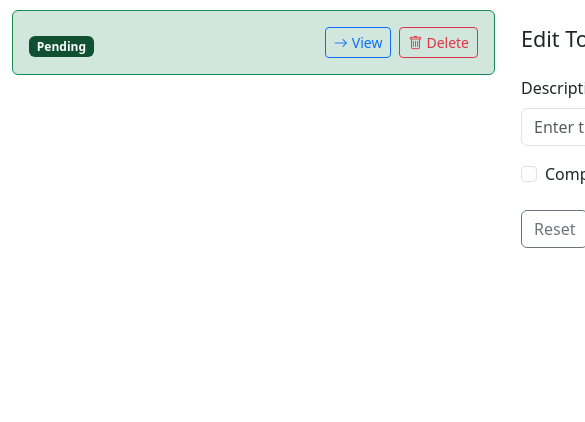
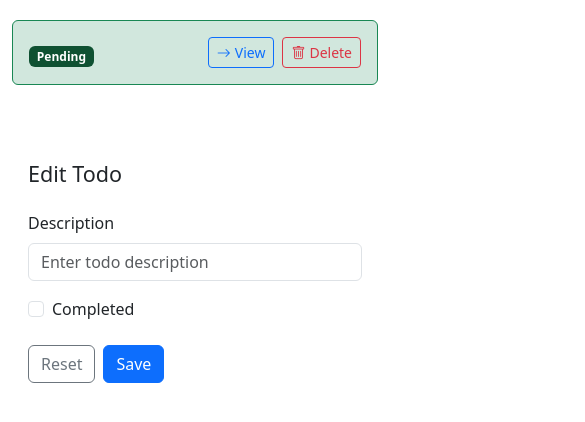
Before and after one commit to davidavila2/aug-mdv, an Angular app: page /todos in a window 390 px wide. Shown: the top 422 px of the page, 585 px wide, since content can reach past the window. Built offline with nearby package versions, Linux system fonts and the light colour scheme; no server answers.

Commit message:
Refactor Todo component layout for better responsiveness and update styles for improved padding and spacing

```diff
--- a/src/app/todo/todo.html
+++ b/src/app/todo/todo.html
@@ -1,19 +1,21 @@
 <div class="container">
-    <div class="col">
-        <app-todo-list
+  <div class="row g-3">
+    <div class="col-12 col-lg-6">
+      <app-todo-list
         [todos]="todos()"
         [selected]="selectedTodo()"
         (selectedTodo)="selectTodo($event)"
         (deletedTodo)="deleteTodo($event)"
         (viewMore)="getTodo($event)"
-    ></app-todo-list>
+      ></app-todo-list>
     </div>
-    <div class="col">
-        <app-todo-detail
+    <div class="col-12 col-lg-6">
+      <app-todo-detail
         [form]="form"
         [selectedTodo]="selectedTodo()"
         (submitFormData)="saveTodo($event)"
-    >
-    </app-todo-detail>
+      >
+      </app-todo-detail>
     </div>
+  </div>
 </div>
--- a/src/app/todo/todo.scss
+++ b/src/app/todo/todo.scss
@@ -1,9 +1,44 @@
 .container {
-    height: 100%;
-    overflow: auto;
-    display: flex;
-    justify-content: space-between;
-    gap: 10px;
-    margin: 10px 0;
-    min-width: 1000px;
+  height: 100%;
+  overflow: auto;
+  padding: 1rem;
+
+  @media (max-width: 991px) {
+    padding: 0.75rem;
   }
+
+  @media (max-width: 575px) {
+    padding: 0.5rem;
+  }
+}
+
+.row {
+  margin: 0;
+}
+
+// Responsive adjustments for different screen sizes
+@media (max-width: 991px) {
+  .col-lg-6 {
+    margin-bottom: 1rem;
+  }
+}
+
+@media (max-width: 767px) {
+  .container {
+    padding: 0.5rem;
+  }
+
+  .row {
+    gap: 1rem !important;
+  }
+}
+
+@media (max-width: 575px) {
+  .container {
+    padding: 0.25rem;
+  }
+
+  .row {
+    gap: 0.75rem !important;
+  }
+}
```
